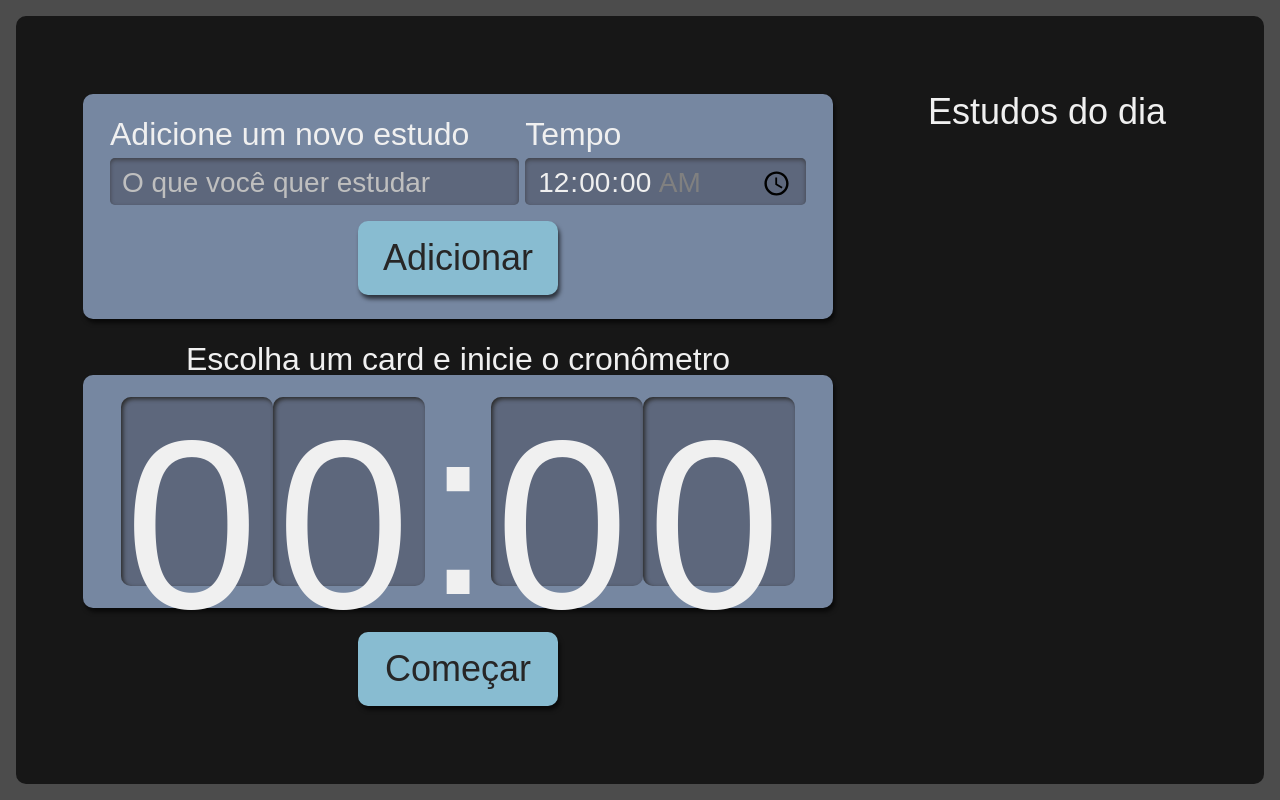
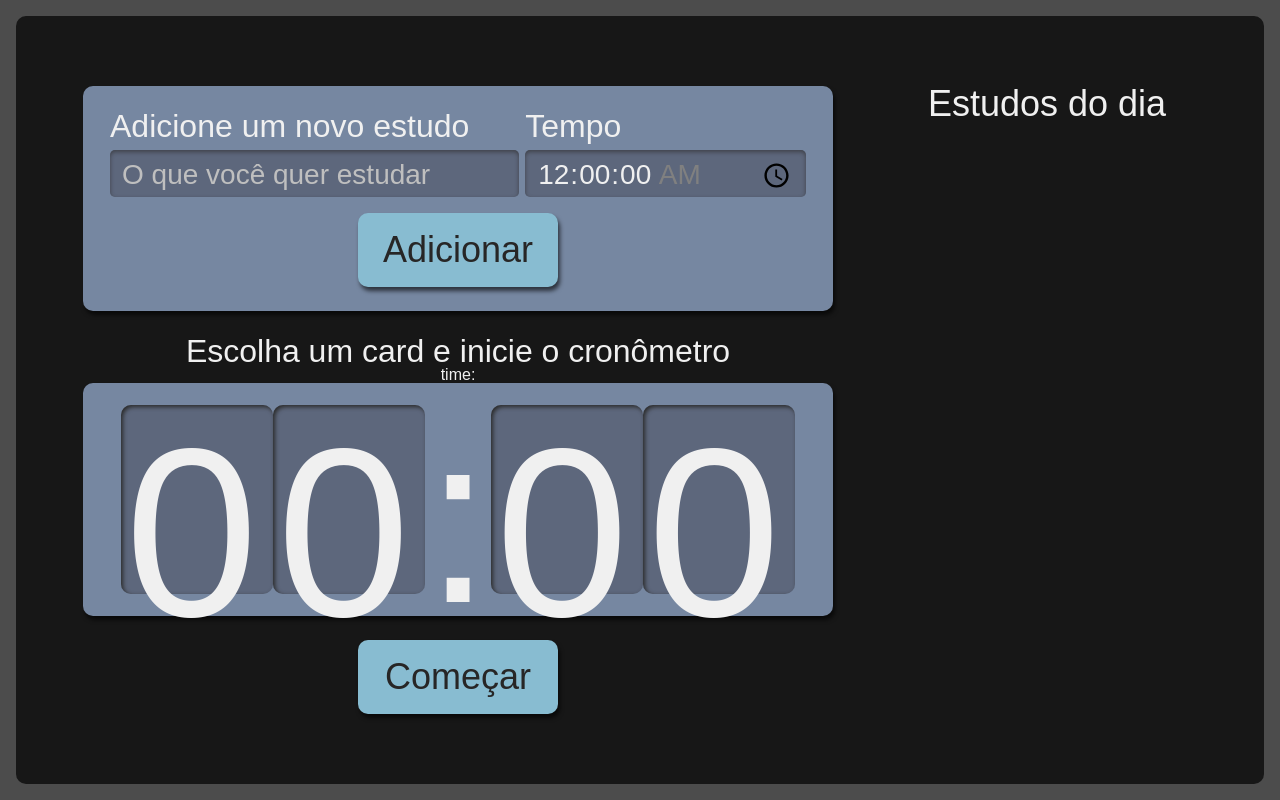
Before and after one commit to Felipewiiu/AluraStudies_PraticandoTS, a React (Create React App) app: page / in a window 1280 px wide. Built offline with nearby package versions, Linux system fonts and the light colour scheme.

Commit message:
Implementando a função do cronômetro

```diff
--- a/src/Components/Cronometro/index.tsx
+++ b/src/Components/Cronometro/index.tsx
@@ -1,15 +1,30 @@
-import React from 'react'
+import { useState } from 'react'
 import Botao from '../Botao'
 import Relogio from './Relogio'
 import styles from './Cronometro.module.scss'
 import { TempoParaSegundos } from '../../Common/Utils/Time'
+import ITarefas from '../../types/ITarefa'
 
-export default function Cronometro() {
+interface Props {
+  selecionado: ITarefas | undefined
+}
 
-  console.log('conversao: ', TempoParaSegundos('01:01:01'))
+export default function Cronometro({selecionado}: Props ) {
+
+  const [tempo, setTempo] = useState<Number>()
+
+  if(selecionado?.tempo){
+
+    setTempo(TempoParaSegundos(selecionado.tempo))
+  }
+
+
+
+
   return (
     <div className={styles.cronometro}>
         <p className={styles.titulo}>Escolha um card e inicie o cronômetro</p>
+        time: {tempo}
         <div className={styles.relogioWrapper}>
             <Relogio/>
         </div>
--- a/src/Pages/App.tsx
+++ b/src/Pages/App.tsx
@@ -27,7 +27,7 @@ function App() {
     tarefas={tarefas}
     selecionaTarefa = {selecionaTarefa}
     />
-    <Cronometro/>
+    <Cronometro selecionado={selecionado}/>
 
     </div>
   );
```
Also changed, not shown: 1 other file (tests, documents, lock files or other folders).
